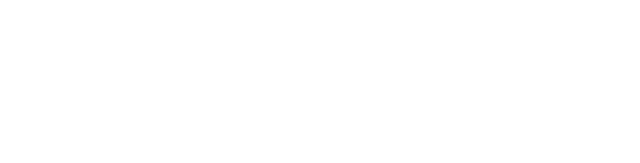
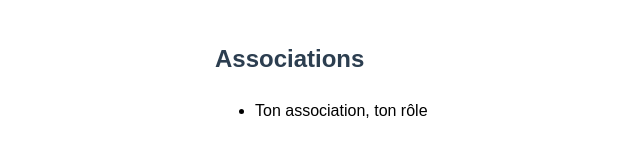
Before and after one commit to khaledfofana8-blip/mon-cv, a plain HTML site: page index.html in a window 1280 px wide. Shown: the whole page, without its empty margins (25-665 px from the left). Drawn offline with Linux system fonts and the light colour scheme.

Commit message:
mise en place de la section associations

```diff
--- a/index.html
+++ b/index.html
@@ -8,6 +8,10 @@
 </head>
 
 <body>
+    <h2>Associations</h2>
+    <ul>
+        <li>Ton association, ton rôle</li>
+    </ul>
 </body>
 
 </html>
```
